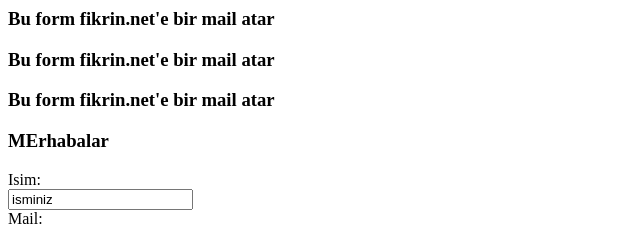
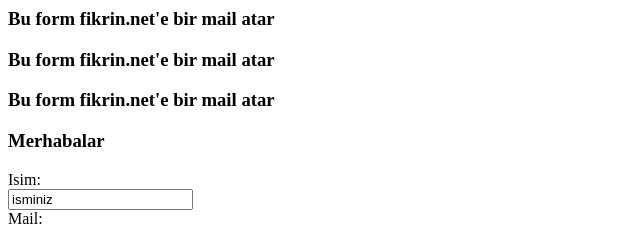
Before and after one commit to onyor/VisualStudioCodeTry, a plain HTML site: page src/index.html in a window 1280 px wide. Shown: the top 225 px of the page, 0-640 px from the left. Drawn offline with Linux system fonts and the light colour scheme.

Commit message:
Updated 3 index.html

```diff
--- a/src/index.html
+++ b/src/index.html
@@ -8,7 +8,7 @@
 
 <h3>Bu form fikrin.net'e bir mail atar</h3>
 
-<h3>MErhabalar</h3>
+<h3>Merhabalar</h3>
 Isim:<br>
 <input type="text" name="isim"
 value="isminiz" size="20">
```
